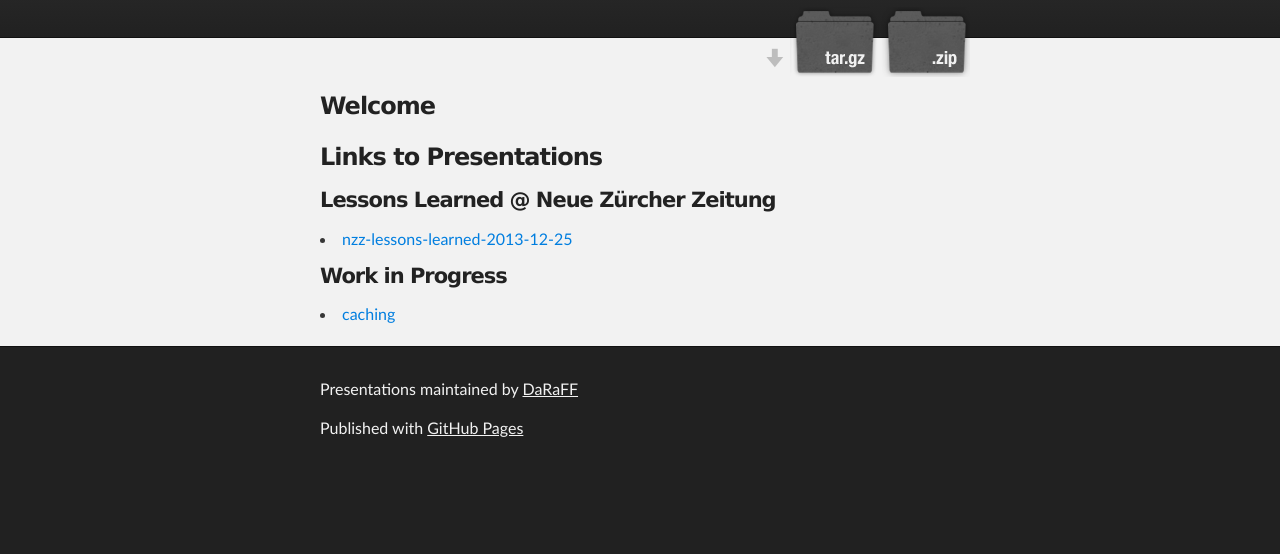
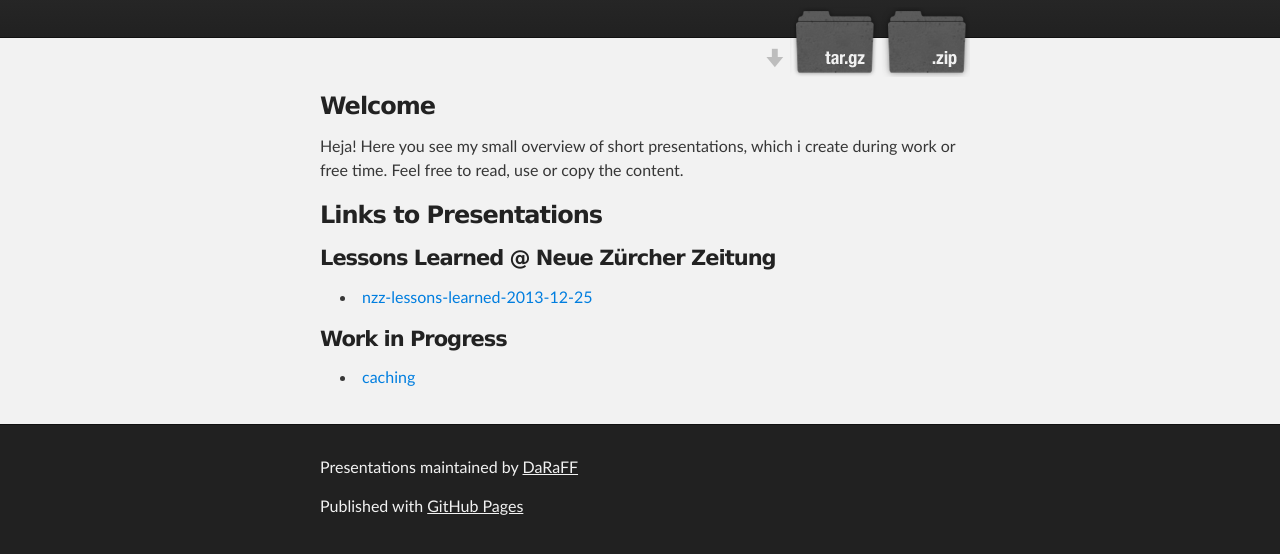
Before and after one commit to DaRaFF/presentations, a plain HTML site: page index.html in a window 1280 px wide. Shown: the part 136-690 px from the top of the page. Drawn offline with Linux system fonts and the light colour scheme.

Commit message:
add teaser text

```diff
--- a/index.html
+++ b/index.html
@@ -33,12 +33,16 @@
     <div id="main_content_wrap" class="outer">
       <section id="main_content" class="inner">
         <h3><a name="welcome" class="anchor" href="#welcome"><span class="octicon octicon-link"></span></a>Welcome</h3>
-        <p></p>
+        <p>Heja! Here you see my small overview of short presentations, which i create during work or free time. Feel free to read, use or copy the content.</p>
         <h3><a name="links" class="anchor" href="#designer-templates"><span class="octicon octicon-link"></span></a>Links to Presentations</h3>
         <h4>Lessons Learned @ Neue Zürcher Zeitung</h4>
-        <li><a href="presentations/presentations/nzz-lessons-learned/nzz-lessons-learned-2013-12-25.html">nzz-lessons-learned-2013-12-25</a></li>
-        <h4>Work in Progress</h4>
-        <li><a href="presentations/presentations/wip/caching.html">caching</a></li>
+	<ul>
+            <li><a href="presentations/nzz-lessons-learned/nzz-lessons-learned-2013-12-25.html">nzz-lessons-learned-2013-12-25</a></li>
+        </ul>
+	<h4>Work in Progress</h4>
+        <ul>
+	    <li><a href="presentations/wip/caching.html">caching</a></li>
+	</ul>
       </section>
     </div>
 
```
